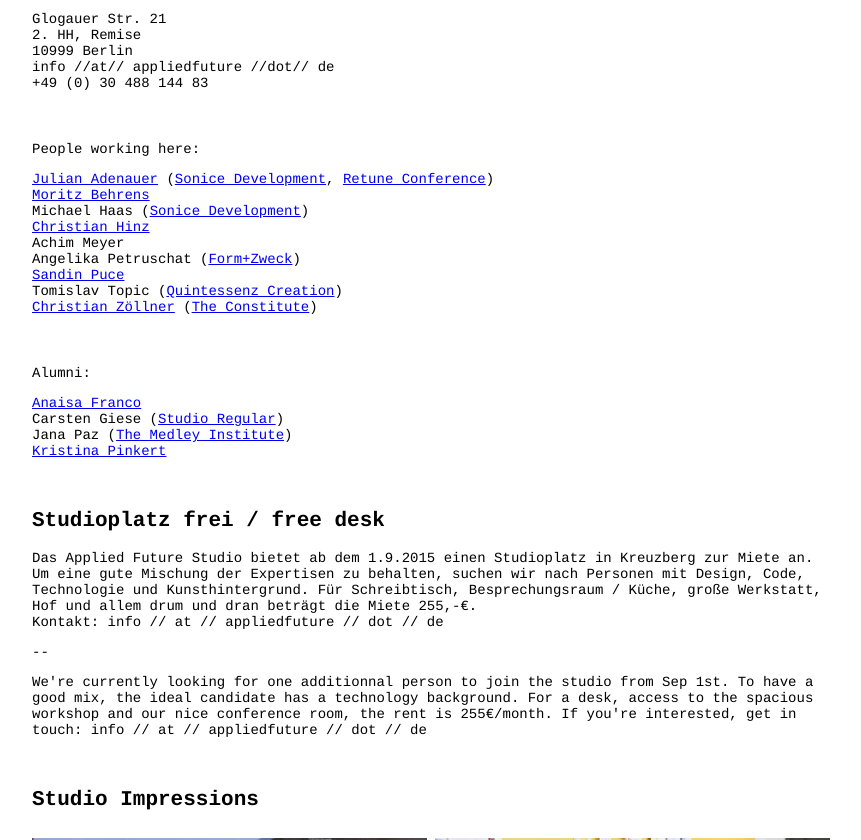
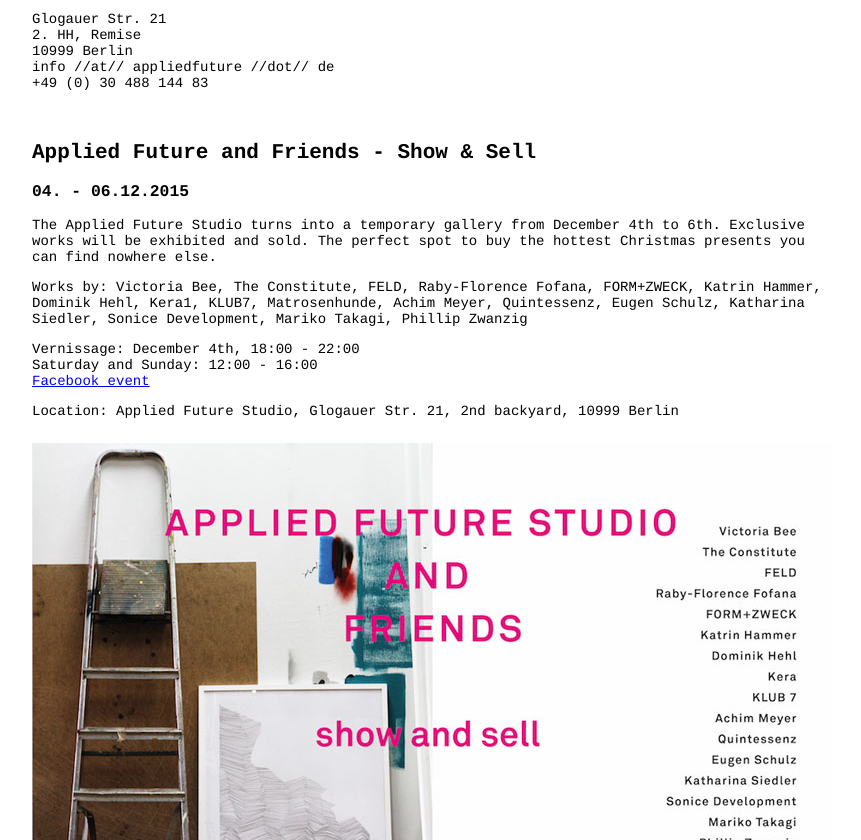
Before and after one commit to julianadenauer/appliedfuture.de, a plain HTML site: page index.html in a window 1280 px wide. Shown: the part 112-952 px from the top of the page, without its empty margins (208-1069 px from the left). Drawn offline with Linux system fonts and the light colour scheme.

Commit message:
show & sell

```diff
--- a/index.html
+++ b/index.html
@@ -37,8 +37,26 @@
 		+49 (0) 30 488 144 83</p>
 	</div>
 
-	People working here:
+<div class="wrap">
+
+<h2>Applied Future and Friends - Show & Sell</h2>
+<h3>04. - 06.12.2015</h3>
+<p>The Applied Future Studio turns into a temporary gallery from December 4th to 6th. Exclusive works will be exhibited and sold. The perfect spot to buy the hottest Christmas presents you can find nowhere else. </p>
+
+<p>Works by: Victoria Bee, The Constitute, FELD, Raby-Florence Fofana, FORM+ZWECK, Katrin Hammer, Dominik Hehl, Kera1, KLUB7, Matrosenhunde, Achim Meyer, Quintessenz, Eugen Schulz, Katharina Siedler, Sonice Development, Mariko Takagi, Phillip Zwanzig</p>
+
+<p>Vernissage: December 4th, 18:00 - 22:00<br/>
+Saturday and Sunday: 12:00 - 16:00<br/>
+<a href="https://www.facebook.com/events/841167125999690/">Facebook event</a></p>
+
+Location: Applied Future Studio, Glogauer Str. 21, 2nd backyard, 10999 Berlin</p>
+
+		<img src="img/AFS_Show-and-Sell.jpg" alt="applied future and friends - show and sell"/>
+	</div>
+
+
 	<div class="wrap">
+		<h2>People working here</h2>
 		<p>
 	   		<a href="http://julianadenauer.de" target="_blank">Julian Adenauer</a> (<a href="http://sonicedevelopment.com/" target="_blank">Sonice Development</a>, <a href="http://www.retune.de/" target="_blank">Retune Conference</a>) <br/>
 	   		<a href="http://moritzbehrens.com" target="_blank">Moritz Behrens</a><br />
@@ -63,6 +81,7 @@
 		</p>
 	</div>
 
+<!--
 	<div class="wrap">
 		<h2>Studioplatz frei / free desk</h2>
 		<p>Das Applied Future Studio bietet ab dem 1.9.2015 einen Studioplatz in Kreuzberg zur Miete an. Um eine gute Mischung der Expertisen zu behalten, suchen wir nach Personen mit Design, Code, Technologie und Kunsthintergrund.
@@ -72,6 +91,7 @@ Für Schreibtisch, Besprechungsraum / Küche, große Werkstatt, Hof und allem dr
 For a desk, access to the spacious workshop and our nice conference room, the rent is 255€/month.
 If you're interested, get in touch: info // at // appliedfuture // dot // de</p>
 </div>
+-->
 <div class="wrap">
 <h2>Studio Impressions</h2>
 		<img src="img/IMG_4164.JPG" />
@@ -92,7 +112,6 @@ If you're interested, get in touch: info // at // appliedfuture // dot // de</p>
 
 
 
-
 <!-- Piwik -->
 <script type="text/javascript">
 var pkBaseURL = (("https:" == document.location.protocol) ? "https://piwik.julianadenauer.de/" : "http://piwik.julianadenauer.de/");
```
Also changed, not shown: img/AFS_Show-and-Sell.jpg (added).
